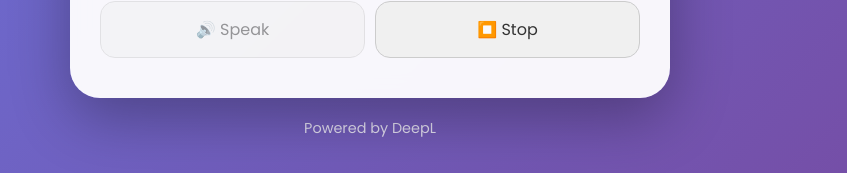
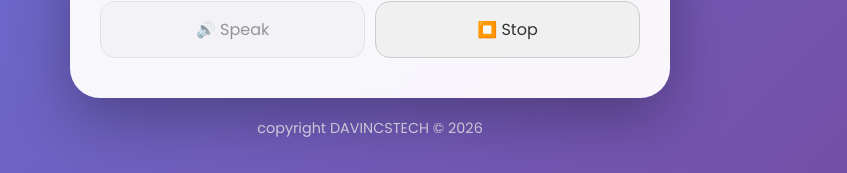
Before and after one commit to Allan-Davincs/UniTranslate, a Flask app: page / in a window 1280 px wide. Shown: the part 711-884 px from the top of the page, without its empty margins (270-1117 px from the left). Run offline with Flask 3, Linux system fonts and the light colour scheme.

Commit message:
FTOOTER TO DAVINCSTECH &copy; 2026

```diff
--- a/templates/index.html
+++ b/templates/index.html
@@ -97,7 +97,7 @@
 
         <!-- Footer -->
         <footer>
-            <p>Powered by DeepL</p>
+            <p>copyright  DAVINCSTECH &copy; 2026</p>
         </footer>
     </div>
 
```
